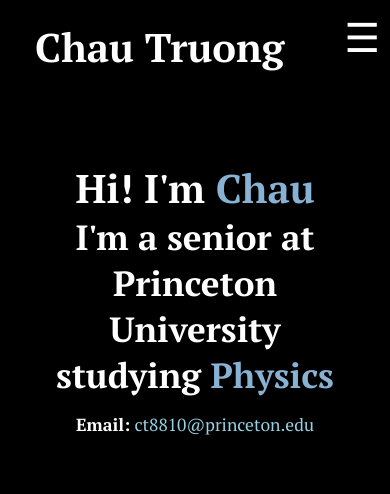
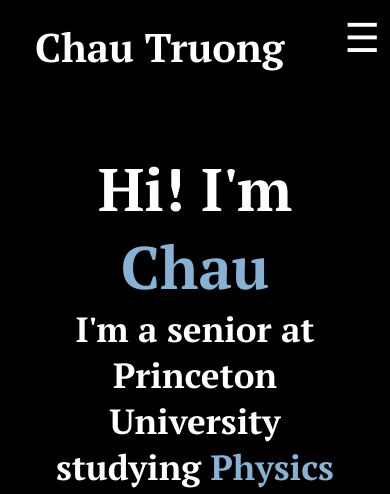
Before and after one commit to chautruo15/chautruo15.github.io, a plain HTML site: page index.html in a window 390 px wide. Shown: the top 494 px of the page. Drawn offline with Linux system fonts and the light colour scheme.

Commit message:
Changed header size back

```diff
--- a/style.css
+++ b/style.css
@@ -141,12 +141,6 @@
     font-size: 6rem;
     font-weight: 700;
     line-height: 1.3;
-}
-
-@media (max-width: 768px) {
-    .home .home-content h1 {
-        font-size: 4rem;
-    }
 }
 
 span{
```
